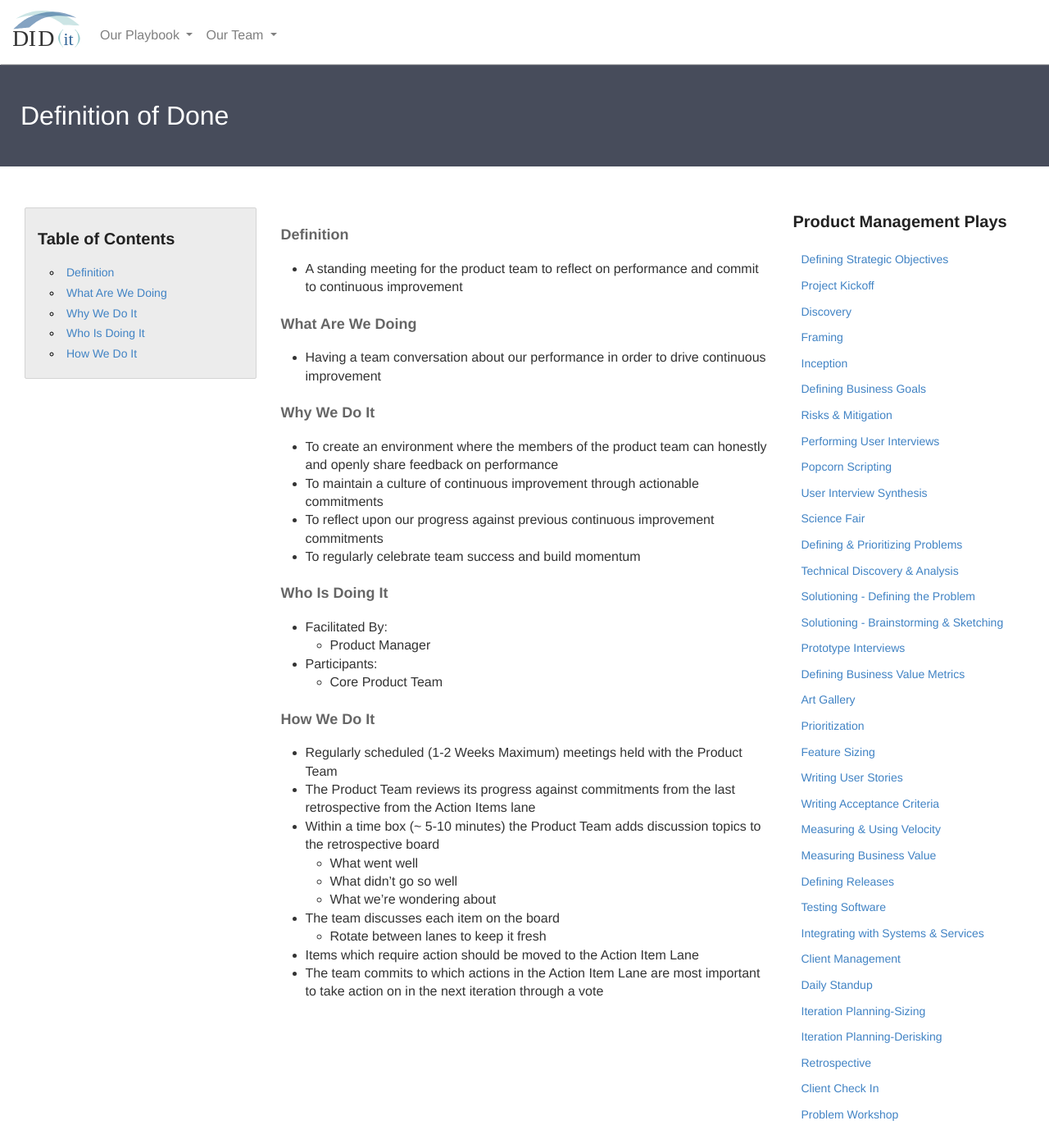
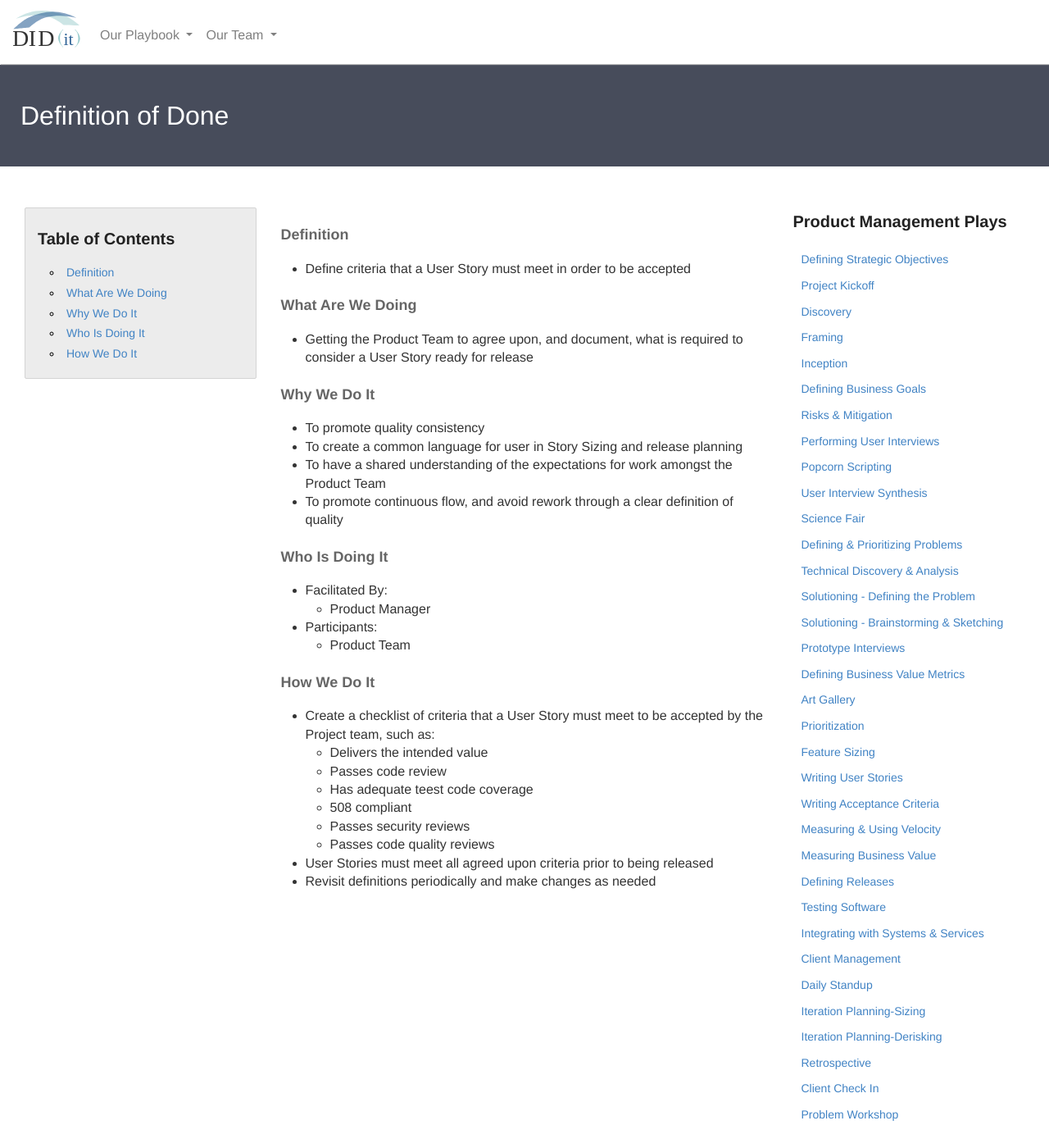
Before and after one commit to KnightPointSystems/kps_playbook, a Jekyll site: the page built from definition-of-done.md, in a window 1280 px wide and 1400 px high. Shown: the whole window at 82% size. Built offline with Jekyll 4.4.1, drawn with Linux system fonts in a browser that asks for light colours; nearby versions of some CDN libraries.

Commit message:
updated with content

```diff
--- a/definition-of-done.md
+++ b/definition-of-done.md
@@ -42,37 +42,35 @@ permalink: /definition-of-done/
             Definition
         </h4>
 		<ul>
-			<li>A standing meeting for the product team to reflect on performance and commit to continuous improvement
-</li>
+			<li>Define criteria that a User Story must meet in order to be accepted</li>
 		</ul>
         <h4 class="What" id="What">
             What Are We Doing
         </h4>
 	<ul>
-        <li>Having a team conversation about our performance in order to drive continuous improvement
-</li>
+           <li>Getting the Product Team to agree upon, and document, what is required to consider a User Story ready for release</li>
 	</ul>
         <h4 class="Why" id="Why">
             Why We Do It
         </h4>
             <ul>
-                <li>To create an environment where the members of the product team can honestly and openly share feedback on performance</li>
-                <li>To maintain a culture of continuous improvement through actionable commitments</li>
-                <li>To reflect upon our progress against previous continuous improvement commitments</li>
-                <li>To regularly celebrate team success and build momentum</li>
-	        </ul>
+                <li>To promote quality consistency</li>
+		<li>To create a common language for user in Story Sizing and release planning</li>
+		<li>To have a shared understanding of the expectations for work amongst the Product Team</li>
+		<li>To promote continuous flow, and avoid rework through a clear definition of quality</li>
+	     </ul>
         <h4 class="Who" id="Who">
             Who Is Doing It
         </h4>
             <ul>
                 <li>Facilitated By:
     	            <ul>
-        	            <li>Product Manager</li>
+        	        <li>Product Manager</li>
     	            </ul>
                  </li>
                 <li>Participants:
     	            <ul>
-                      <li>Core Product Team </li>
+                      <li>Product Team</li>
                   </ul>
                 </li>
             </ul>
@@ -80,22 +78,19 @@ permalink: /definition-of-done/
             How We Do It
         </h4>
             <ul>
-                <li>Regularly scheduled (1-2 Weeks Maximum) meetings held with the Product Team</li>
-                <li>The Product Team reviews its progress against commitments from the last retrospective from the Action Items lane</li>
-                <li>Within a time box (~ 5-10 minutes) the Product Team adds discussion topics to the retrospective board
+                <li>Create a checklist of criteria that a User Story must meet to be accepted by the Project team, such as:
                   <ul>
-                    <li>What went well</li>
-                    <li>What didn’t go so well</li>
-                    <li>What we’re wondering about</li>
+                    <li>Delivers the intended value</li>
+		    <li>Passes code review</li>
+		    <li>Has adequate teest code coverage</li>
+                    <li>508 compliant</li>
+		    <li>Passes security reviews</li>
+		    <li>Passes code quality reviews</li>
                   </ul>
                 </li>
-                <li>The team discusses each item on the board</li>
-                    <ul>
-                        <li>Rotate between lanes to keep it fresh</li>
-                    </ul>
-                <li>Items which require action should be moved to the Action Item Lane</li>
-                <li>The team commits to which actions in the Action Item Lane are most important to take action on in the next iteration through a vote</li>
-    </ul>
+                <li>User Stories must meet all agreed upon criteria prior to being released</li>
+                <li>Revisit definitions periodically and make changes as needed</li>
+           </ul>
     </div>
     <div class="col-md-3">
         {% include product-plays.html %}
```
